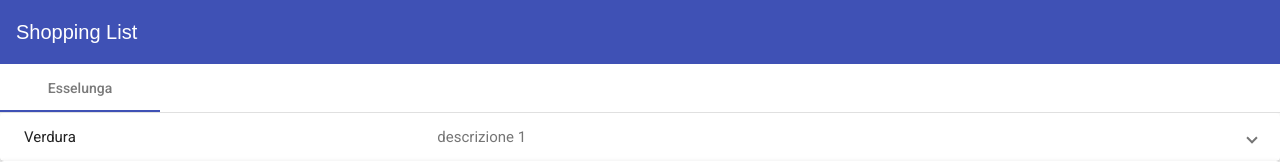
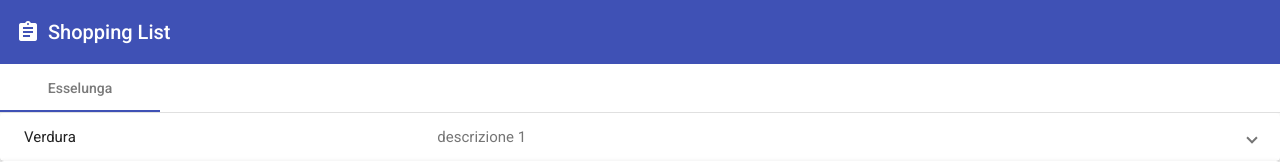
Before and after one commit to a29340/shopping-list-fe, an Angular app: page / in a window 1280 px wide. Shown: the top 162 px of the page. Built offline with nearby package versions, Linux system fonts and the light colour scheme.

Commit message:
small refactoring and Mat-Icons

```diff
--- a/src/app/app.component.html
+++ b/src/app/app.component.html
@@ -1,4 +1 @@
-<mat-toolbar color="primary">
-    <span>Shopping List</span>
-</mat-toolbar>
 <app-shopping-list></app-shopping-list>
--- a/src/app/app.module.ts
+++ b/src/app/app.module.ts
@@ -13,6 +13,7 @@ import { MatListModule } from '@angular/material/list';
 import { ShoppingElementComponent } from './shopping-element/shopping-element.component';
 import { MatCheckboxModule } from '@angular/material/checkbox';
 import { MatTabsModule } from '@angular/material/tabs';
+import { MatIconModule } from '@angular/material/icon';
 
 @NgModule({
   declarations: [
@@ -31,7 +32,8 @@ import { MatTabsModule } from '@angular/material/tabs';
     MatExpansionModule,
     MatListModule,
     MatCheckboxModule,
-    MatTabsModule
+    MatTabsModule,
+    MatIconModule
   ],
   providers: [],
   bootstrap: [AppComponent]
--- a/src/app/shopping-list/shopping-list.component.css
+++ b/src/app/shopping-list/shopping-list.component.css
@@ -1,7 +1,3 @@
-span {
-    padding: 10px;
+.tool-bar-icon {
+    padding-right: 8px;
 }
-
-h2 {
-    padding: 20px;
-}
--- a/src/app/shopping-list/shopping-list.component.html
+++ b/src/app/shopping-list/shopping-list.component.html
@@ -1,3 +1,9 @@
+<mat-toolbar color="primary">
+    <mat-toolbar-row>
+        <mat-icon class="tool-bar-icon">assignment</mat-icon>
+        <span>Shopping List</span>
+    </mat-toolbar-row>
+</mat-toolbar>
 <mat-tab-group>
     <mat-tab [label]="list.name">
         <mat-accordion multi=true>
```
